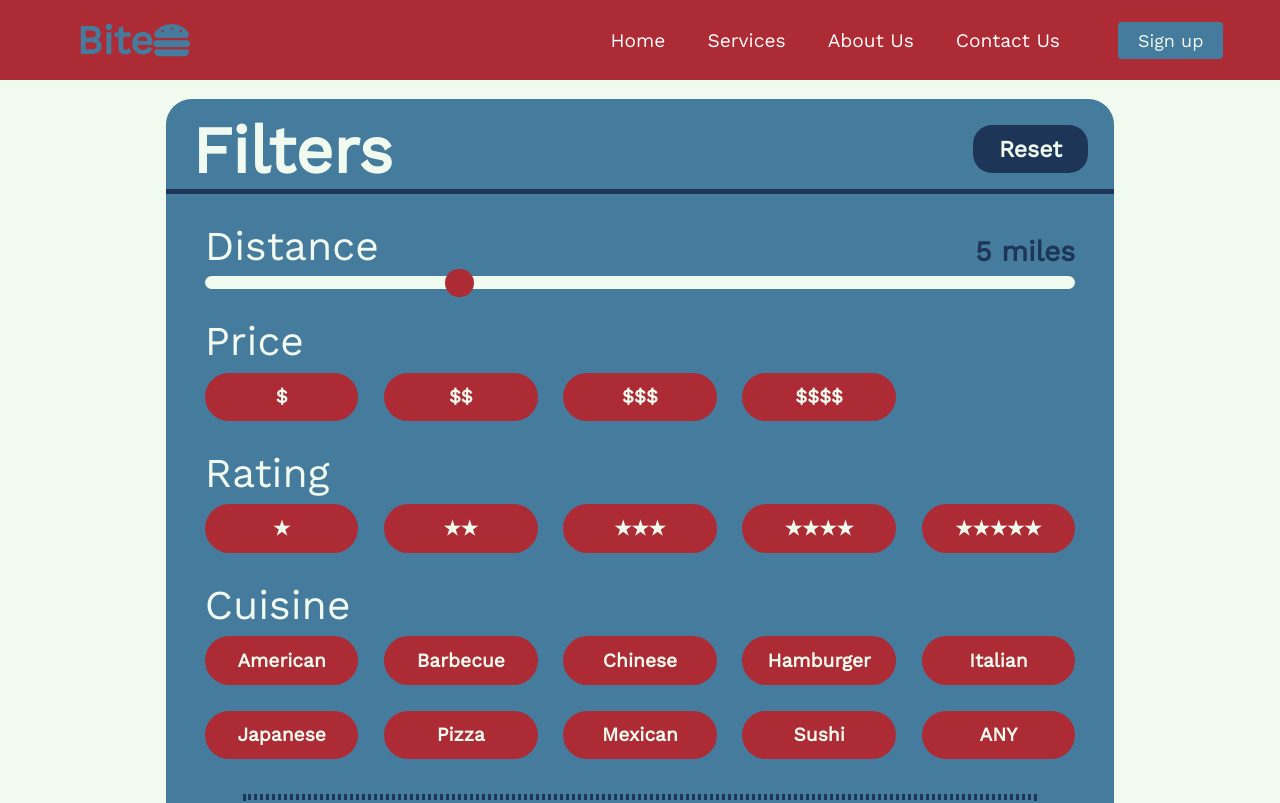
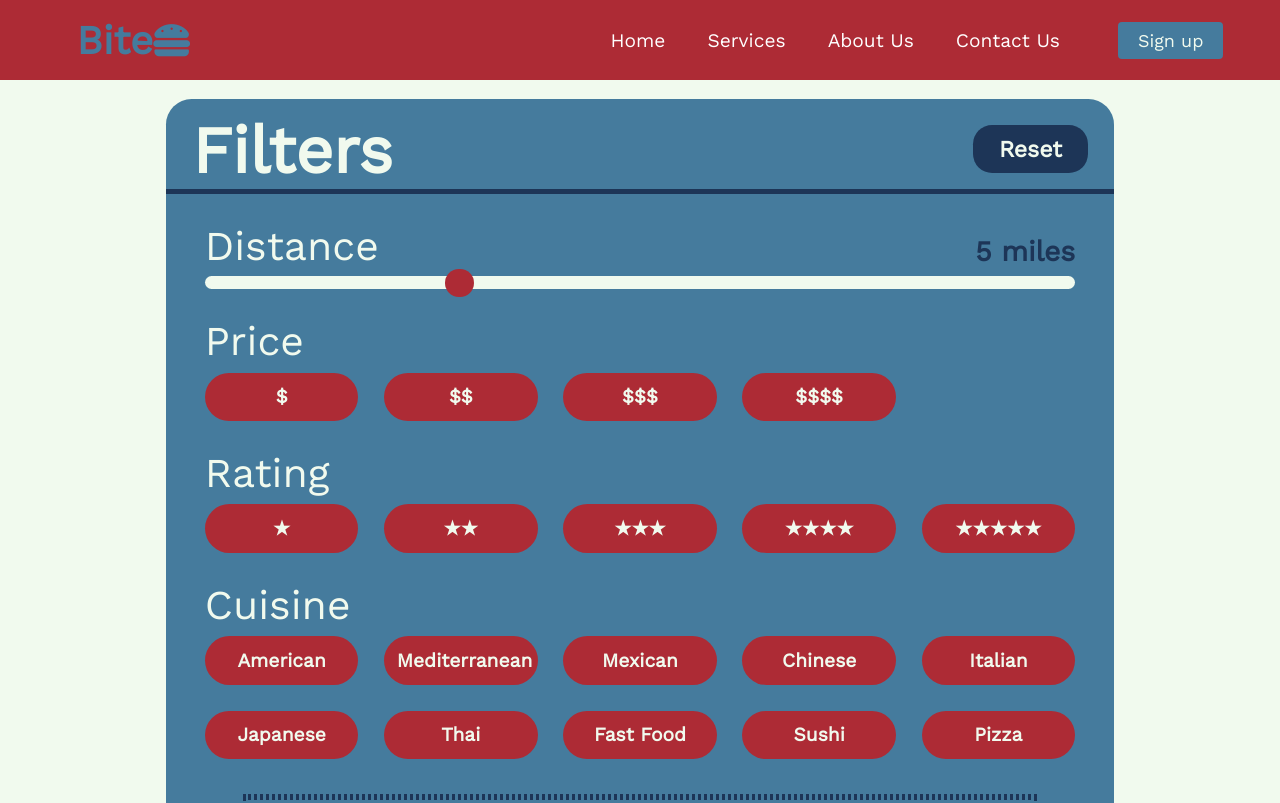
Before and after one commit to akayangel218/Project-Bite, a React (Create React App) app in the folder bite-frontend/: page /filter in a window 1280 px wide. Shown: the top 803 px of the page. Built offline with nearby package versions, Linux system fonts and the light colour scheme; a web font is replaced by a local one.

Commit message:
Modified cuisine choices

```diff
--- a/bite-frontend/src/Pages/filter.js
+++ b/bite-frontend/src/Pages/filter.js
@@ -7,8 +7,10 @@ const buttonToggleOff = 'button-item2';
 const buttonToggleOn = 'button-item2-selected';
 const priceChoices = [1, 2, 3, 4];
 const ratingChoices = [1, 2, 3, 4, 5];
-const cuisineChoices = ["American", "Barbecue", "Chinese", "Hamburger", "Italian",
-                        "Japanese", "Pizza", "Mexican", "Sushi",  "ANY"];
+const cuisineChoices = [
+    "American", "Mediterranean", "Mexican", "Chinese", "Italian",
+    "Japanese", "Thai", "Fast Food", "Sushi", "Pizza"
+];
 
 // ===== Default State =====
 const defaultUserFilters = {
```
